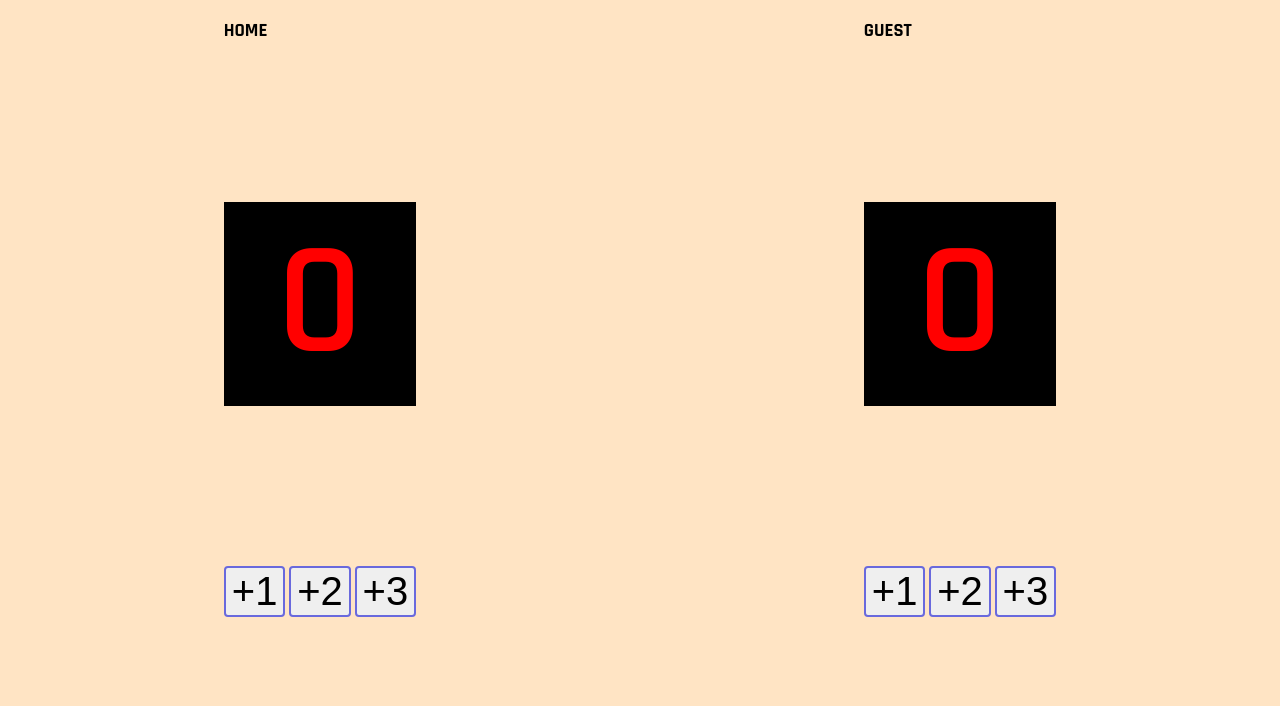
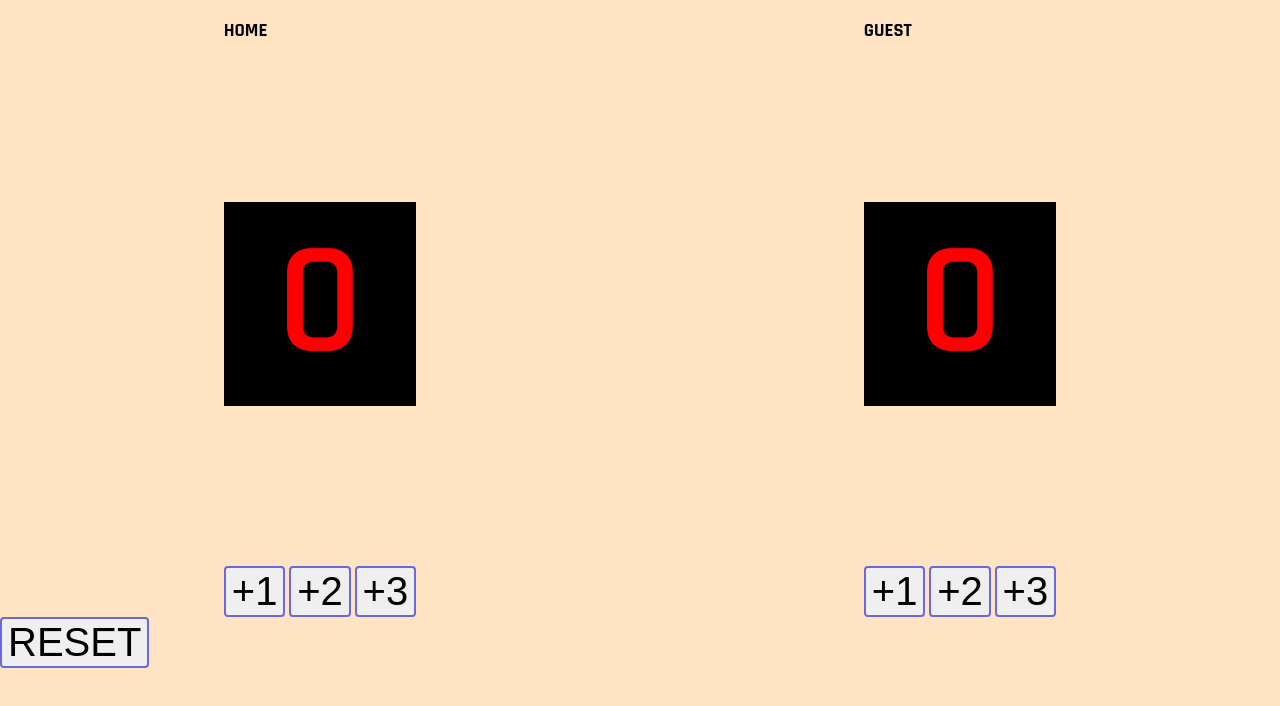
Before and after one commit to Vermayugank/basketball-Scorecard, a plain HTML site: page index.html in a window 1280 px wide. Drawn offline with Linux system fonts and the light colour scheme; a web font is replaced by a local one.

Commit message:
added reset button

```diff
--- a/index.html
+++ b/index.html
@@ -31,6 +31,10 @@
       <button id="three-g" onclick="add3_g()">+3</button>
     </div>
   </div>
+  </div>
+  <div class="reset">
+    <button id="reset-btn" onclick="reset()"> RESET </button>
+  </div>
   <script src="https://replit.com/public/js/replit-badge.js" theme="blue" defer></script>
   <script src="script.js"></script>
 </body>
```
